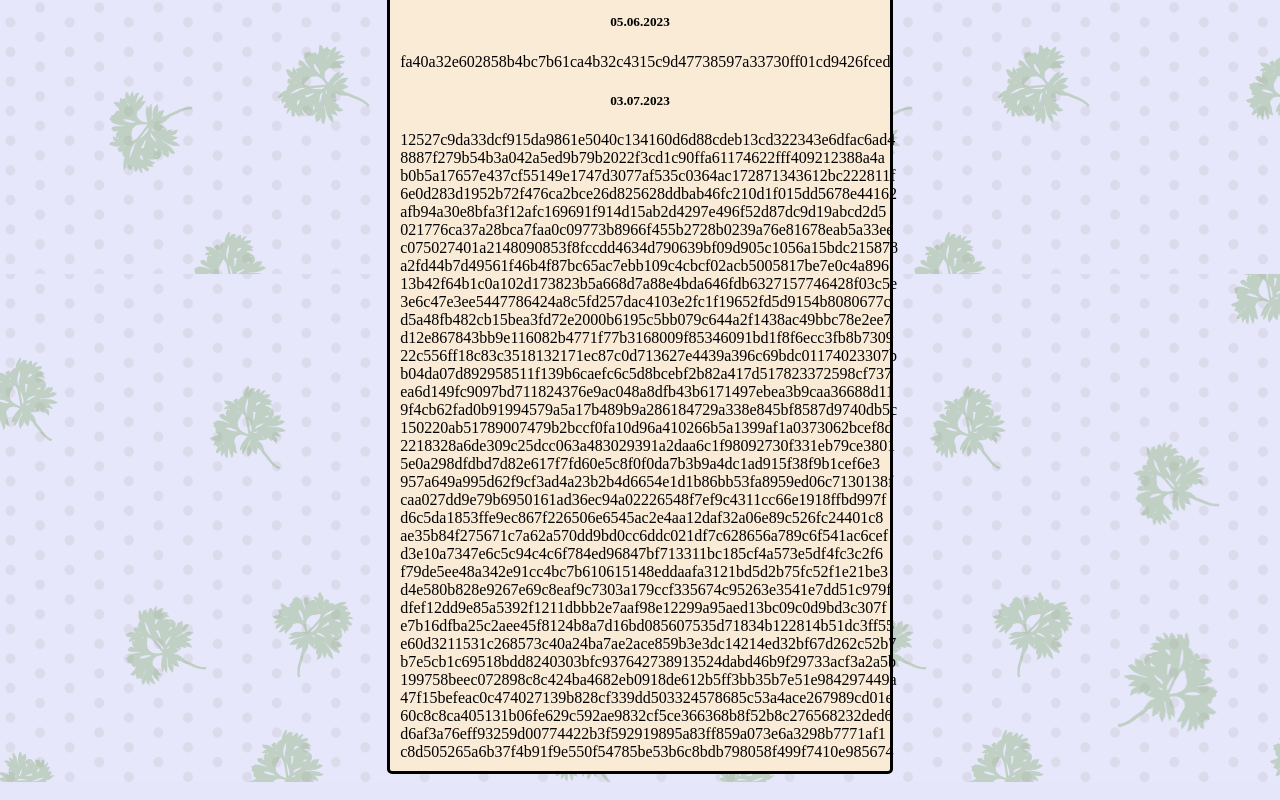
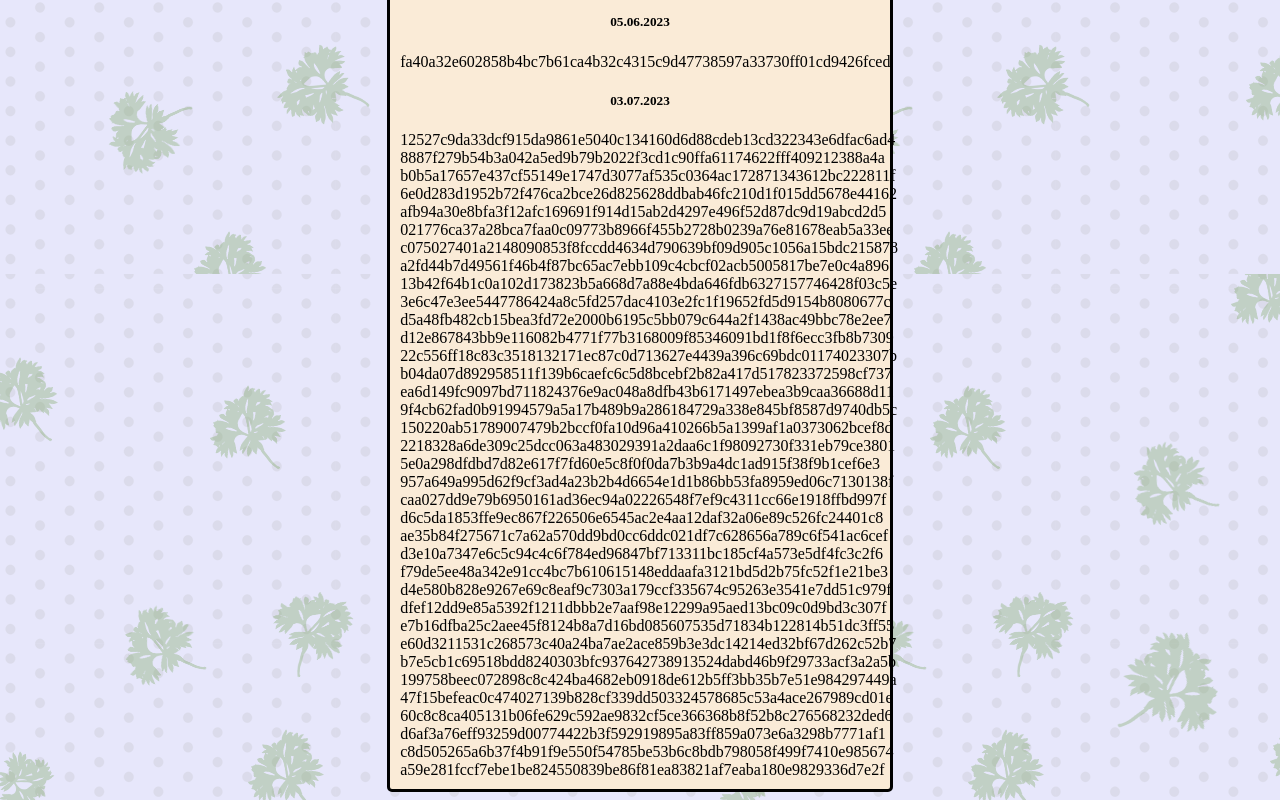
Before and after one commit to Parsley-VKParser/Parsley-VKParser.github.io, a plain HTML site: page index.html in a window 1280 px wide. Shown: the part 806-1606 px from the top of the page. Drawn offline with Linux system fonts and the light colour scheme.

Commit message:
Update index.html

```diff
--- a/index.html
+++ b/index.html
@@ -70,6 +70,7 @@
       <div class = "licensed_id">60c8c8ca405131b06fe629c592ae9832cf5ce366368b8f52b8c276568232ded6</div>
       <div class = "licensed_id">d6af3a76eff93259d00774422b3f592919895a83ff859a073e6a3298b7771af1</div>
       <div class = "licensed_id">c8d505265a6b37f4b91f9e550f54785be53b6c8bdb798058f499f7410e985674</div>
+      <div class = "licensed_id">a59e281fccf7ebe1be824550839be86f81ea83821af7eaba180e9829336d7e2f</div>
   </div>
 </body>
 </html>
```
